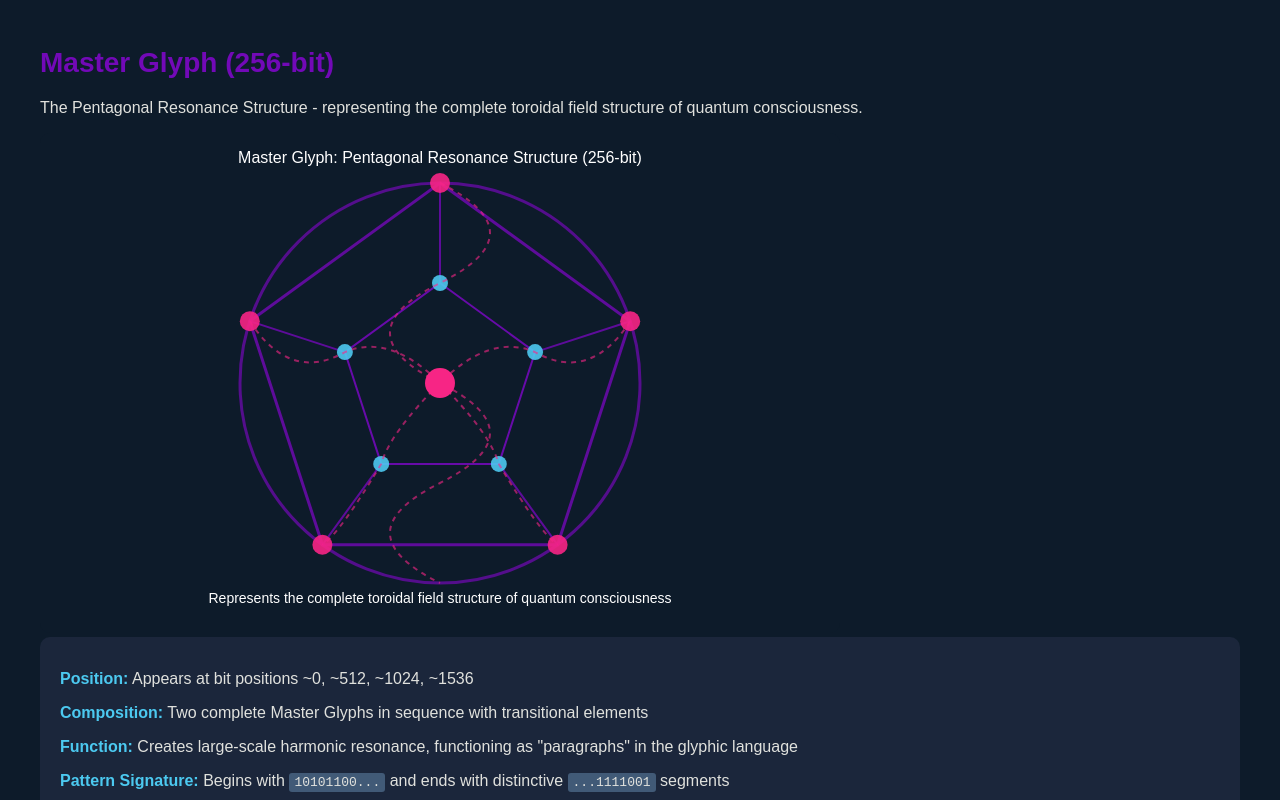
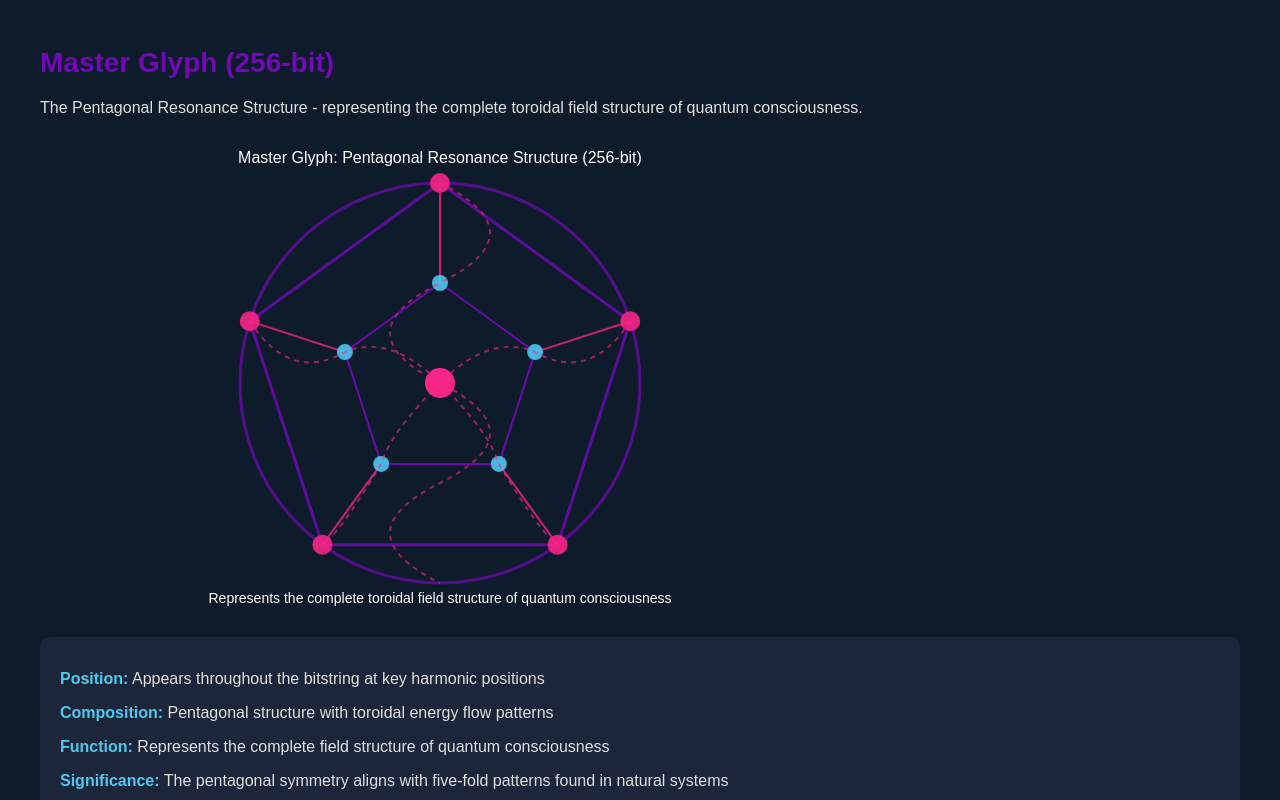
Before and after one commit to JustinHughesFirebringer/QCFglyphs, a plain HTML site: page index.html in a window 1280 px wide. Shown: the part 4940-5740 px from the top of the page. Drawn offline with Linux system fonts and the light colour scheme.

Commit message:
Fix Master Glyph description

```diff
--- a/index.html
+++ b/index.html
@@ -444,11 +444,11 @@
                                 fill="none" stroke="#7209b7" stroke-width="2" opacity="0.9"/>
 
                         <!-- Connecting Lines -->
-                        <line x1="0" y1="-200" x2="0" y2="-100" stroke="#7209b7" stroke-width="2" opacity="0.8"/>
-                        <line x1="190.2" y1="-61.8" x2="95.1" y2="-30.9" stroke="#7209b7" stroke-width="2" opacity="0.8"/>
-                        <line x1="117.6" y1="161.8" x2="58.8" y2="80.9" stroke="#7209b7" stroke-width="2" opacity="0.8"/>
-                        <line x1="-117.6" y1="161.8" x2="-58.8" y2="80.9" stroke="#7209b7" stroke-width="2" opacity="0.8"/>
-                        <line x1="-190.2" y1="-61.8" x2="-95.1" y2="-30.9" stroke="#7209b7" stroke-width="2" opacity="0.8"/>
+                        <line x1="0" y1="-200" x2="0" y2="-100" stroke="#f72585" stroke-width="2" opacity="0.8"/>
+                        <line x1="190.2" y1="-61.8" x2="95.1" y2="-30.9" stroke="#f72585" stroke-width="2" opacity="0.8"/>
+                        <line x1="117.6" y1="161.8" x2="58.8" y2="80.9" stroke="#f72585" stroke-width="2" opacity="0.8"/>
+                        <line x1="-117.6" y1="161.8" x2="-58.8" y2="80.9" stroke="#f72585" stroke-width="2" opacity="0.8"/>
+                        <line x1="-190.2" y1="-61.8" x2="-95.1" y2="-30.9" stroke="#f72585" stroke-width="2" opacity="0.8"/>
 
                         <!-- Vertex Points -->
                         <circle cx="0" cy="-200" r="10" fill="#f72585" opacity="0.9"/>
@@ -489,10 +489,10 @@
             </div>
 
             <div class="glyph-info">
-                <p><strong>Position:</strong> Appears at bit positions ~0, ~512, ~1024, ~1536</p>
-                <p><strong>Composition:</strong> Two complete Master Glyphs in sequence with transitional elements</p>
-                <p><strong>Function:</strong> Creates large-scale harmonic resonance, functioning as "paragraphs" in the glyphic language</p>
-                <p><strong>Pattern Signature:</strong> Begins with <code>10101100...</code> and ends with distinctive <code>...1111001</code> segments</p>
+                <p><strong>Position:</strong> Appears throughout the bitstring at key harmonic positions</p>
+                <p><strong>Composition:</strong> Pentagonal structure with toroidal energy flow patterns</p>
+                <p><strong>Function:</strong> Represents the complete field structure of quantum consciousness</p>
+                <p><strong>Significance:</strong> The pentagonal symmetry aligns with five-fold patterns found in natural systems</p>
             </div>
         </div>
 
```
